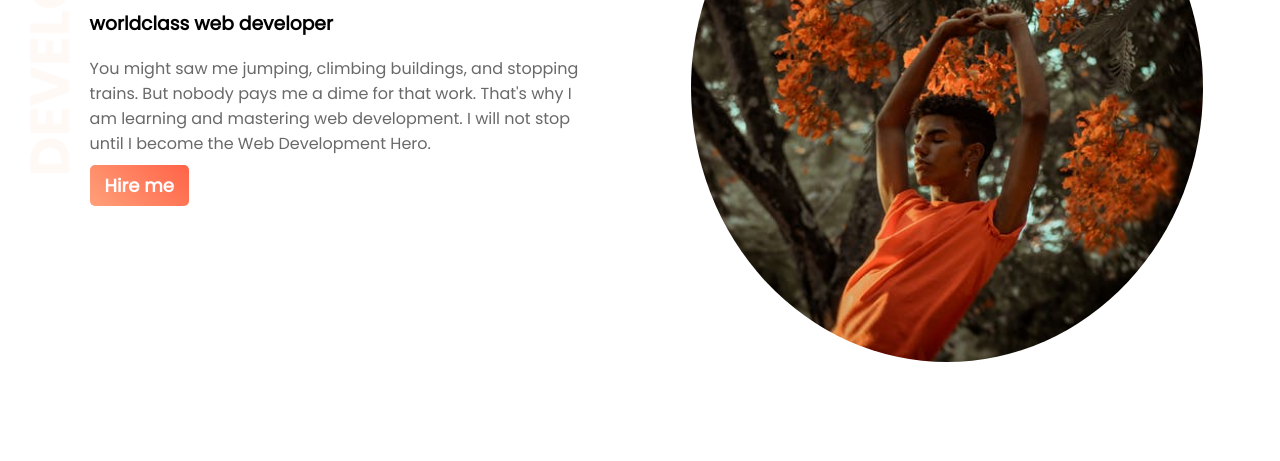
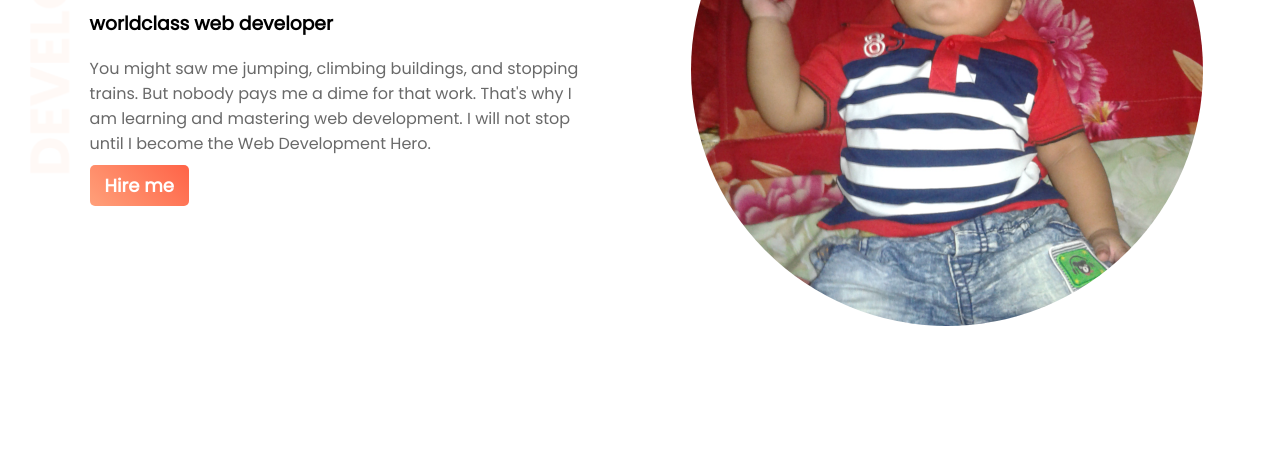
Before and after one commit to sumonsad/web-portfolio, a plain HTML site: page index.html in a window 1280 px wide. Shown: the part 186-647 px from the top of the page. Drawn offline with Linux system fonts and the light colour scheme.

Commit message:
photo added

```diff
--- a/index.html
+++ b/index.html
@@ -19,7 +19,7 @@
       <a target="_blank" href="https://bd.linkedin.com/" class="link-button">Hire me</a>
     </div>
     <div class="half-width">
-      <img src="images/img4.jpeg" alt="">
+      <img src="images/raiyan.jpg" alt="">
     </div>
 </section>
 <section class="dream-area">
```
Also changed, not shown: images/raiyan.jpg (added), images/raiyan2.jpg (added).
